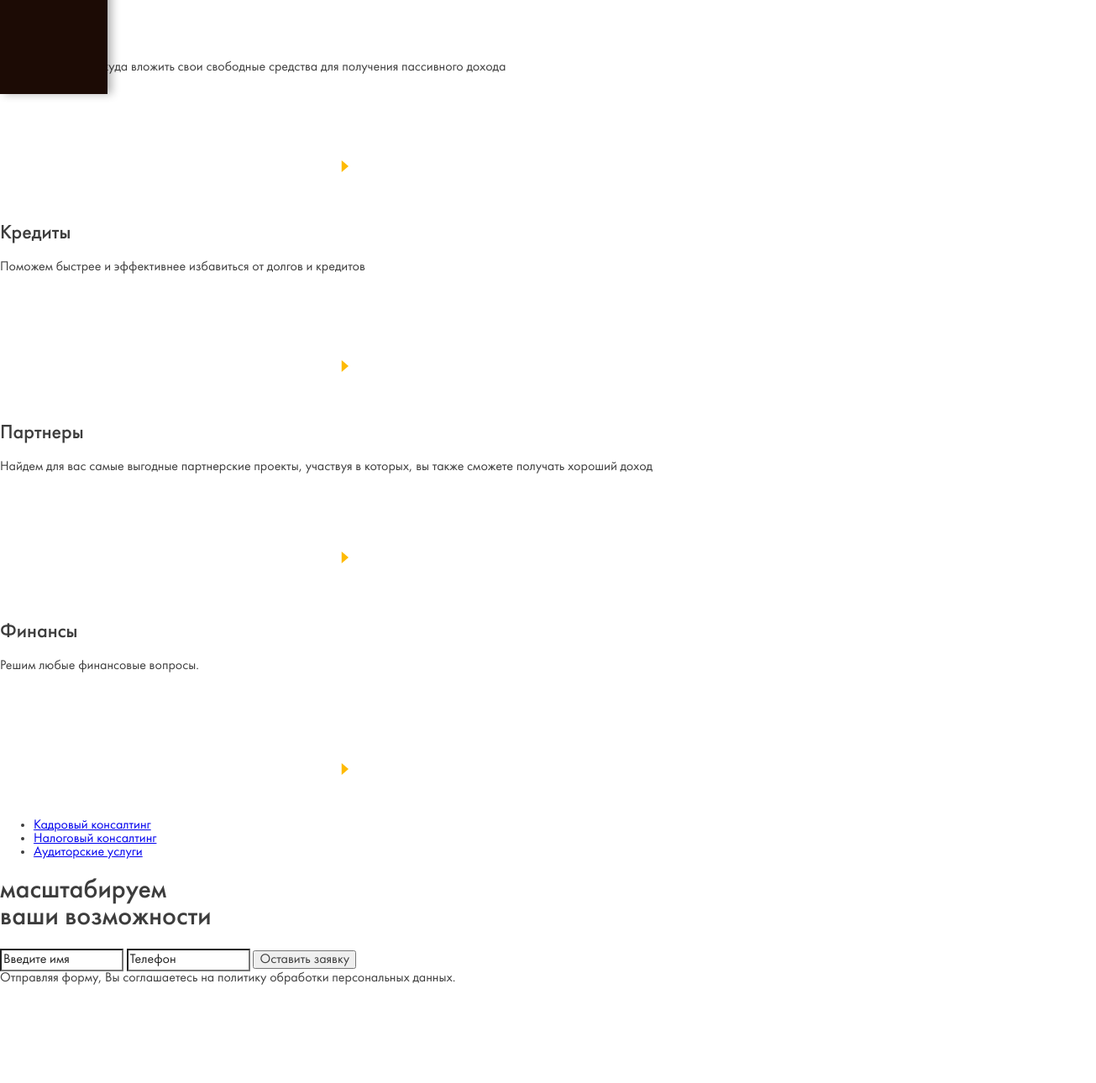
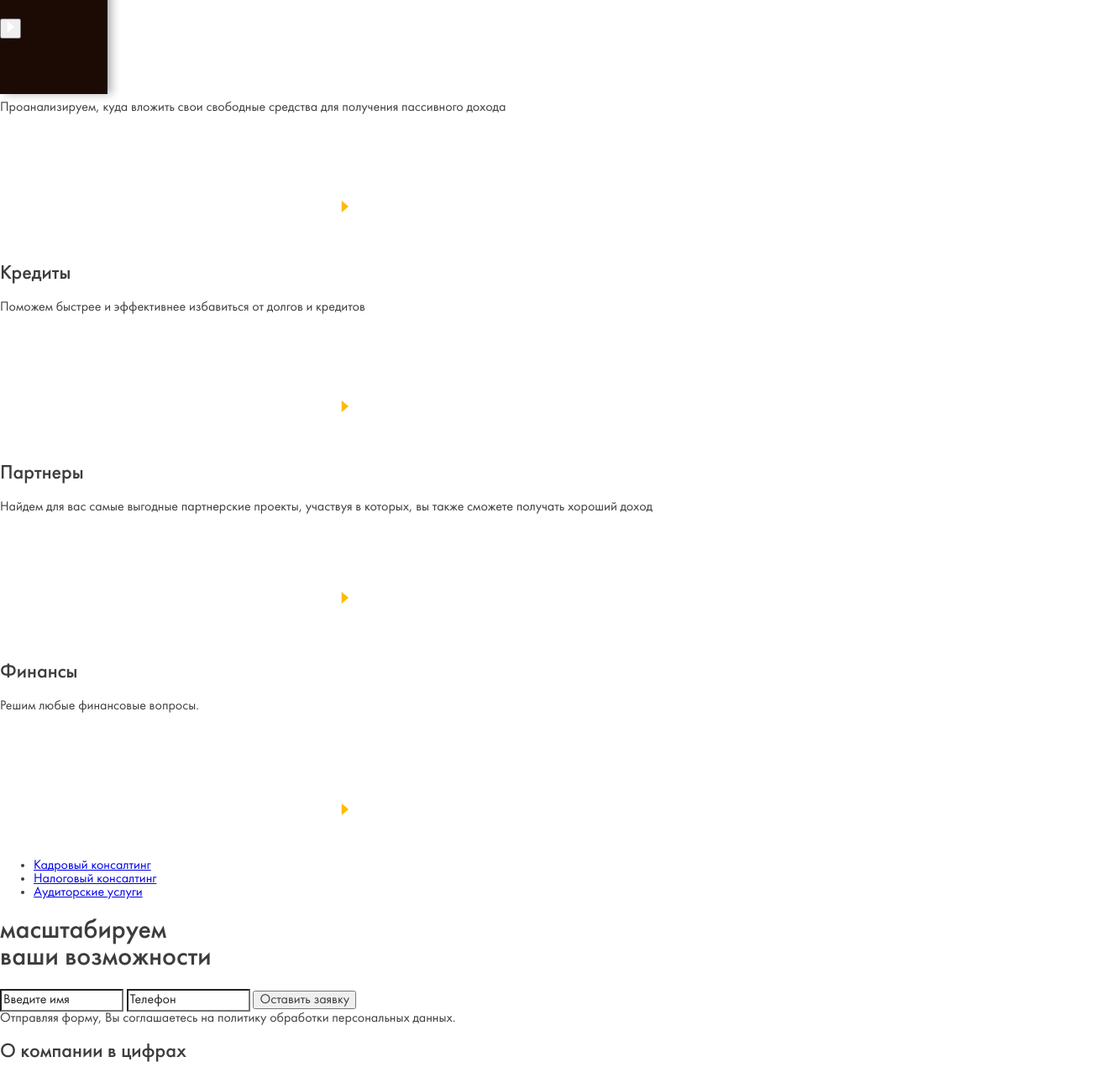
Before and after one commit to rudmm/tehno, a plain HTML site: page src/index.html in a window 1280 px wide. Shown: the part 968-2258 px from the top of the page at 84% size, 1305 px wide, since content can reach past the window. Before the commit the page ends 2166 px from the top, so only its background shows below. Drawn offline with nearby package versions, Linux system fonts and the light colour scheme; files that its build step writes are made by us from their sources; files whose address does not match are found by name.

Commit message:
начал делать вторую секцию

```diff
--- a/src/index.html
+++ b/src/index.html
@@ -6,14 +6,17 @@
     <!-- MAIN -->
     <div class="main">
         <!-- add partials here -->
+
+        <!-- begin topsection-->
+
         <section class="topsection">
         	<div class="topsection-slider-slick">
         		<img src="img/image8.jpg" alt="">
         		<img src="img/image2.jpg" alt="">
         		<img src="img/image1.jpg" alt="">
+        	</div>
 
 
-        	</div>
         	<div class="topsection-menu">
         		<div class="topsection-menu-block">
         			<h2>доход</h2>
@@ -78,6 +81,12 @@
             	<span>Отправляя форму, Вы соглашаетесь на политику обработки персональных данных.</span>
             </div>
         </section>
+
+        <!-- end topsection-->
+
+        <section class="sectionnumber">
+        	<h2>О компании в цифрах</h2>
+        </section>
     </div>
     <!-- /MAIN -->
     //= partials/hidden-block.html
--- a/src/partials/header.html
+++ b/src/partials/header.html
@@ -1,5 +1,5 @@
 <!-- HEADER -->
-<header>
+<header class="header">
 <div class="menu">
 	<div class="menu-logo">
 		<svg width="124" height="21" viewBox="0 0 124 21" fill="none" xmlns="http://www.w3.org/2000/svg">
--- a/src/scripts/develop/develop_1.js
+++ b/src/scripts/develop/develop_1.js
@@ -1,6 +1,5 @@
-
-$(document).ready(function(){
-     $('.topsection-slider-slick').slick({
+function topSectionSlider(){
+	$('.topsection-slider-slick').slick({
      	Infinity: true,
      	dots: true,
      	fade: true,
@@ -8,13 +7,20 @@ $(document).ready(function(){
      	autoplay: true,
      	autoplaySpeed: 3000,
      	appendDots: $('.topsection-menu-block-dots'),
-     });
+     	prevArrow: '<button class="topsection-btnPrev"><svg width="9" height="14" viewBox="0 0 9 14" fill="none" xmlns="http://www.w3.org/2000/svg"><path d="M-3.49691e-07 7L8.25 0.0717961L8.25 13.9282L-3.49691e-07 7Z" fill="#fff"/> </svg></button>',
+     	nextArrow: '<button class="topsection-btnNext"><svg width="9" height="14" viewBox="0 0 9 14" fill="none" xmlns="http://www.w3.org/2000/svg"><path d="M9 7L0.75 13.9282L0.750001 0.0717965L9 7Z" fill="#fff"/></svg></button>'
+     	 });
+
      let slickPrev = $('.slick-prev');
      let slickNext = $('.slick-next');
-     slickPrev.html('<svg width="9" height="14" viewBox="0 0 9 14" fill="none" xmlns="http://www.w3.org/2000/svg"><path d="M-3.49691e-07 7L8.25 0.0717961L8.25 13.9282L-3.49691e-07 7Z" fill="white"/></svg>');
-     slickNext.html('<svg width="9" height="14" viewBox="0 0 9 14" fill="none" xmlns="http://www.w3.org/2000/svg"><path d="M9 7L0.75 13.9282L0.750001 0.0717965L9 7Z" fill="white"/></svg>');
+     slickPrev.html('');
+     slickNext.html('');
+}
+
+
+$(document).ready(function(){
+	topSectionSlider();
 });
-
 $(window).load(function(){
 });
 
--- a/src/styles/dev_1.scss
+++ b/src/styles/dev_1.scss
@@ -1,7 +1,10 @@
 $colorWhite: #fff;
 $colorOrange: #FEBA03;
 $colorRed: #E04A38;
-header{
+
+/*begin header*/
+
+.header{
 	display: inline;
 	.menu{
 	width: 10%;
@@ -37,7 +40,7 @@ header{
     }
     &-contacts{
         position: relative;
-        top: 300px;
+        top: 350px;
     	margin-left: 40px;
     	&-tel{
     		font-size: 16px;
@@ -65,7 +68,11 @@ header{
     }
 }
 }
-.main{
+
+/*end header*/
+
+/*btn document*/
+
     .btn{
         width: 250px;
         height: 60px;
@@ -80,6 +87,9 @@ header{
         line-height: 34px;
         color: #000000;
     }
+
+/* begin topsection*/
+
 .topsection{
         position: relative;
         top: 0px;
@@ -91,35 +101,32 @@ header{
             img{
                 height: 100vh;
                 max-width: 1800px;
-                opacity:0.8;
-                -moz-opacity:0.8;
-                filter: alpha(opacity=80) black;
 
             }
-            .slick-prev {
+        }
+        &-btnPrev{
             right: 170px;
-              left: auto;
         }
-            .slick-next {
+        &-btnNext{
             right: 110px;
         }
-            .slick-prev, .slick-next{
-              opacity: 0.5;
-              z-index: 100;
+        &-btnNext,&-btnPrev{
              width: 50px;
             height: 50px;
+            border: none;
             background: #BFBBBA;
+            opacity: .5;
             position: absolute;
-              bottom: 0;
-              margin-top: 433px;
+            z-index: 6;
+            bottom: 30px;
         }
-        }
+
         &-menu{
             position: absolute;
             top: 0;
             left: 10%;
             width: 500px;
-            height: 100vh;
+            height: 1140px;
             background: $colorOrange;
             padding-left: 50px;
             padding-top: 170px;
@@ -238,4 +245,19 @@ header{
             }
         }
     }
+
+/*end topsection*/
+
+
+/*begin sectionnumber*/
+
+.sectionnumber{
+    h2{
+        font-size: 36px;
+        line-height: 46px;
+        text-align: center;
+        text-transform: uppercase;
+        color: #000000;
+        z-index: 7;
     }
+}
```
Lines whose indentation alone changed are shown as unchanged.
